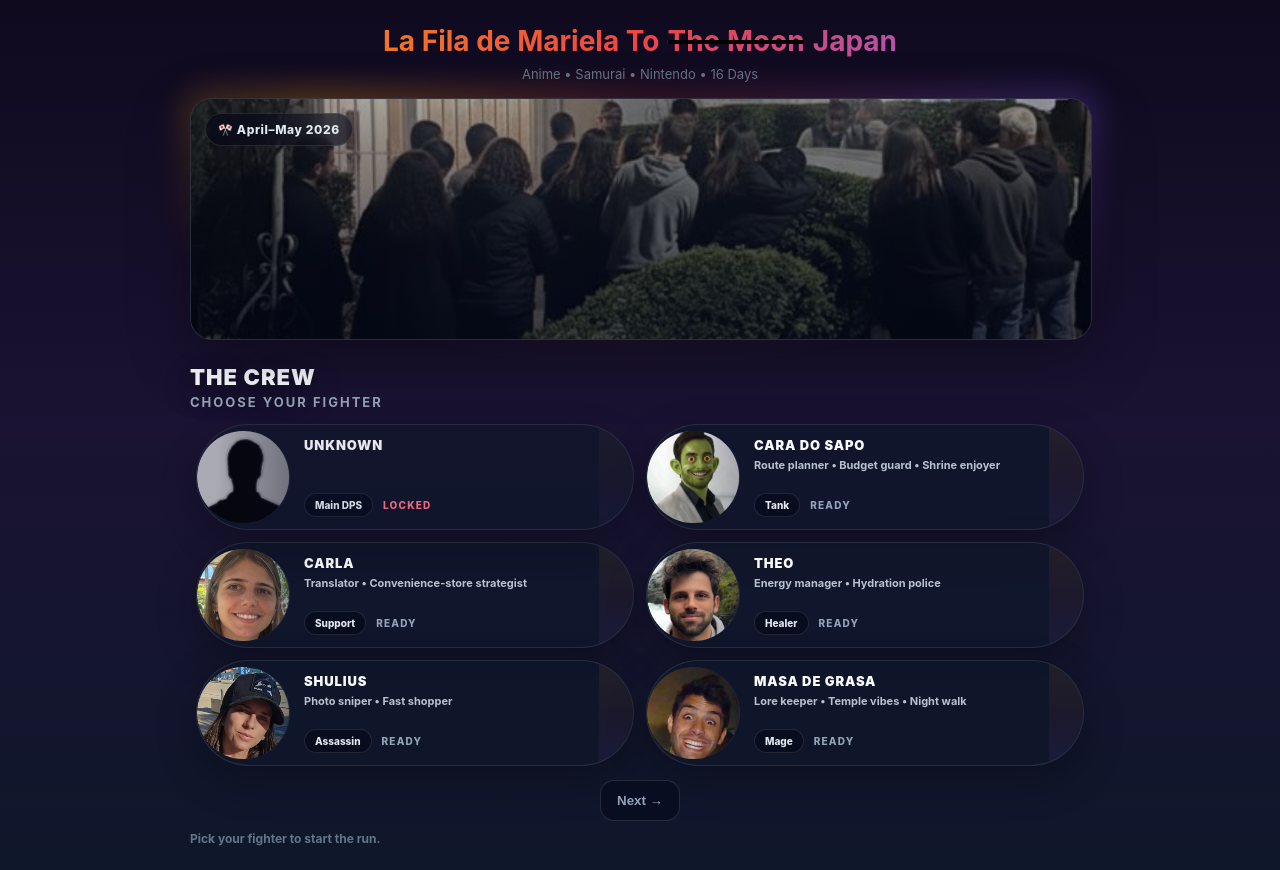
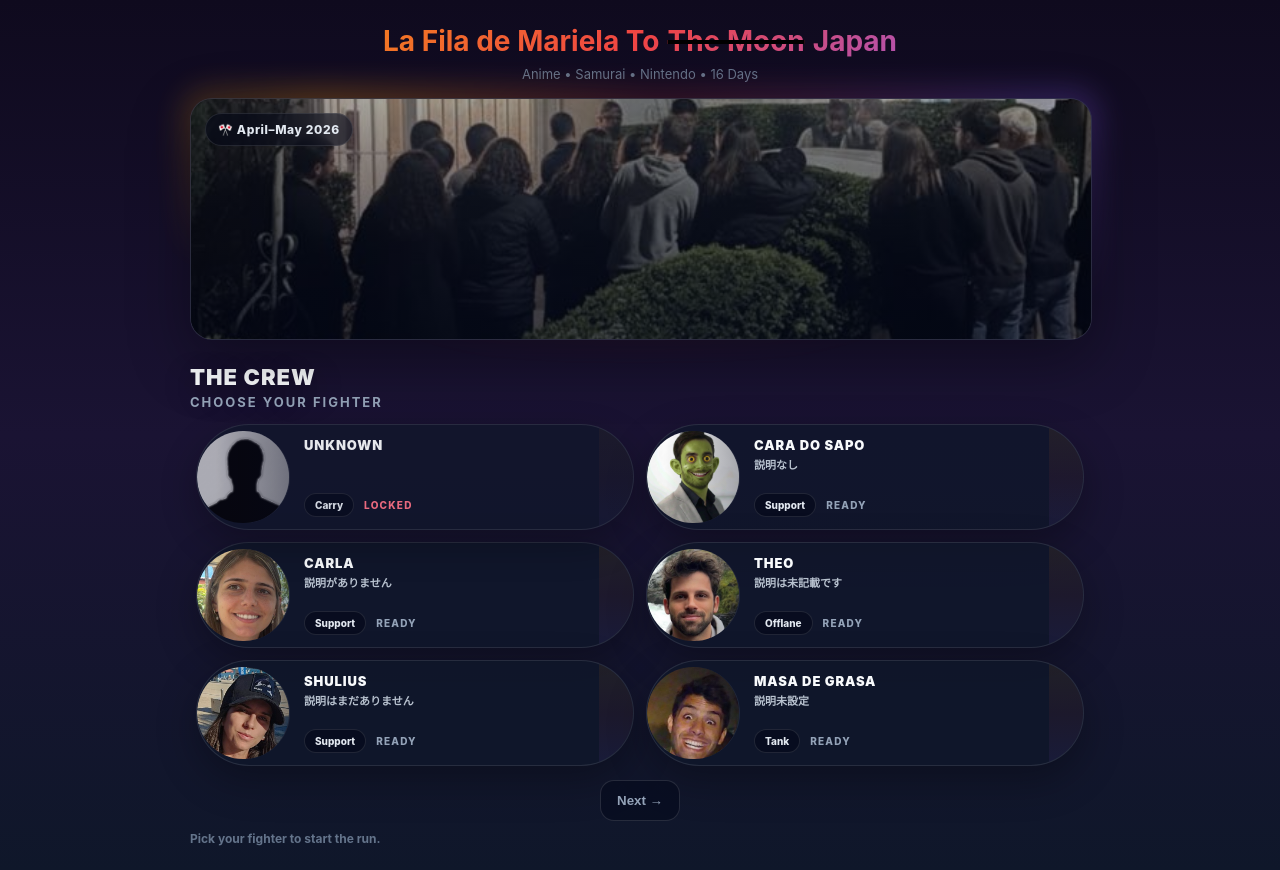
Before and after one commit to agustinaguade/japan-travel-plan, a React (Create React App) app: page / in a window 1280 px wide. Built offline with nearby package versions, Linux system fonts and the light colour scheme.

Commit message:
final commit

```diff
--- a/src/data/fighters.js
+++ b/src/data/fighters.js
@@ -7,44 +7,44 @@ export const BASE_FIGHTERS = [
       nameUnlocked: 'Dieguin El Malin',
       lockedImg: '/images/fighters/unknown_character.jpg',
       unlockedImg: '/images/fighters/unknown_unlocked.jpg',
-      tag: 'Main DPS',
-      descUnlocked: 'Legendary queue skipper • Merch sniffer • Secret boss energy',
+      tag: 'Carry',
+      descUnlocked: '説明はありません',
       locked: true,
     },
     {
       id: 'cara-do-sapo',
       name: 'Cara Do Sapo',
       img: '/images/fighters/cara_do_sapo_pic.jpg',
-      tag: 'Tank',
-      desc: 'Route planner • Budget guard • Shrine enjoyer',
+      tag: 'Support',
+      desc: '説明なし',
     },
     {
       id: 'carla',
       name: 'Carla',
       img: '/images/fighters/carla_pic.jpg',
       tag: 'Support',
-      desc: 'Translator • Convenience-store strategist',
+      desc: '説明がありません',
     },
     {
       id: 'theo',
       name: 'Theo',
       img: '/images/fighters/theo_pic.jpg',
-      tag: 'Healer',
-      desc: 'Energy manager • Hydration police',
+      tag: 'Offlane',
+      desc: '説明は未記載です',
     },
     {
       id: 'shulius',
       name: 'Shulius',
       img: '/images/fighters/shulius_pic.jpg',
-      tag: 'Assassin',
-      desc: 'Photo sniper • Fast shopper',
+      tag: 'Support',
+      desc: '説明はまだありません',
     },
     {
       id: 'masa-de-grasa',
       name: 'Masa De Grasa',
       img: '/images/fighters/masa_de_grasa.jpg',
-      tag: 'Mage',
-      desc: 'Lore keeper • Temple vibes • Night walk',
+      tag: 'Tank',
+      desc: '説明未設定',
     },
   ];
 
```
